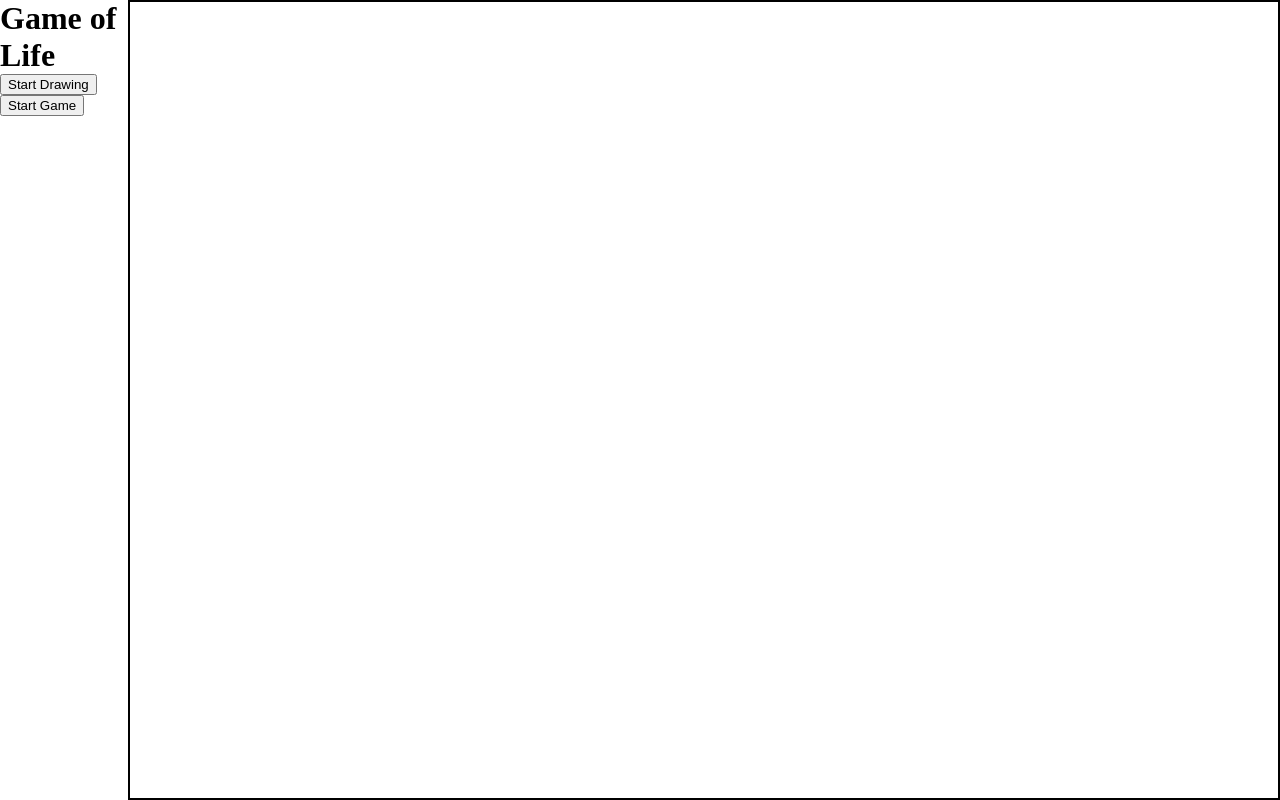
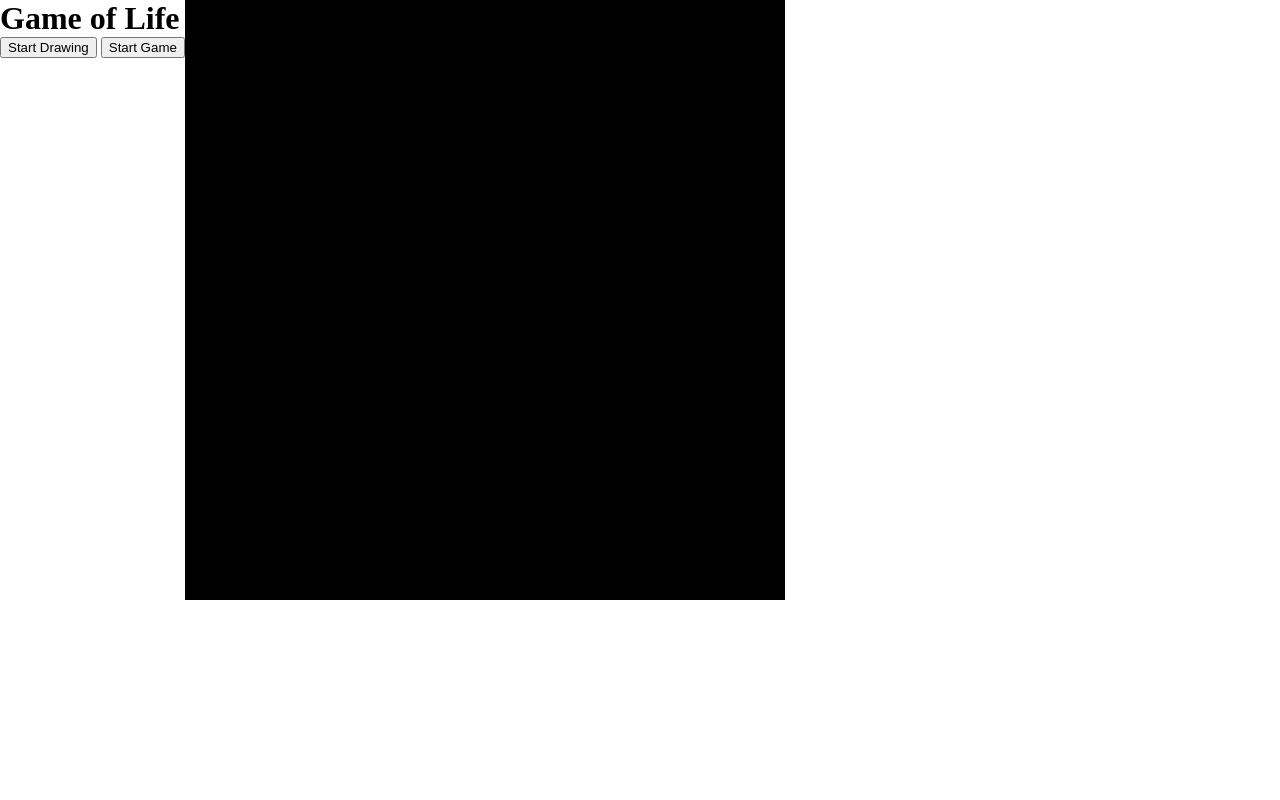
Before and after one commit to darqsa/202207-w2chwe-david-arques, a website: page index.html in a window 1280 px wide. Drawn offline with nearby package versions, Linux system fonts and the light colour scheme; files that its build step writes are made by us from their sources.

Commit message:
Added grid with a canvas

```diff
--- a/index.html
+++ b/index.html
@@ -6,6 +6,7 @@
     <meta name="viewport" content="width=device-width, initial-scale=1.0" />
     <link rel="shortcut icon" href="/favicon.png" type="image/x-icon" />
     <link rel="stylesheet" href="css/style.css" />
+    <script src="/public/js/index.js" type="module" defer></script>
     <title>David's Game of Life</title>
   </head>
   <body>
@@ -19,7 +20,7 @@
           <span sclass="menu-container__statistic"></span>
         </div>
       </div>
-      <canvas class="drawing-area"></canvas>
+      <canvas class="drawing-area" height="600" width="600"></canvas>
     </main>
   </body>
 </html>
--- /dev/null
+++ b/public/js/grid.js
@@ -0,0 +1,23 @@
+const canvasGrid = (canvasSize) => {
+  const canvas = document.querySelector("canvas");
+  const ctx = canvas.getContext("2d");
+
+  const cellProportion = canvasSize / 60;
+  const gridLength = canvasSize / cellProportion;
+
+  for (let columns = 0; columns < gridLength; columns += 1) {
+    for (let rows = 0; rows < gridLength; rows += 1) {
+      ctx.beginPath();
+
+      ctx.fillRect(
+        columns * cellProportion,
+        rows * cellProportion,
+        cellProportion,
+        cellProportion
+      );
+      ctx.stroke();
+      ctx.fill();
+    }
+  }
+};
+export default canvasGrid;
--- a/public/js/index.js
+++ b/public/js/index.js
@@ -0,0 +1,3 @@
+import canvasGrid from "./grid.js";
+
+canvasGrid(600, 600);
--- a/sass/style.scss
+++ b/sass/style.scss
@@ -6,12 +6,5 @@
 .game-of-life-container {
   display: flex;
   width: 100%;
-  height: 100vh;
+  height: 100%;
 }
-.drawing-area {
-  width: 90%;
-  border: 2px solid black;
-}
-.menu-container {
-  width: 10%;
-}
```
Also changed, not shown: public/js/grid-generator.js (added, +14 -0 lines), .eslintrc.js.
